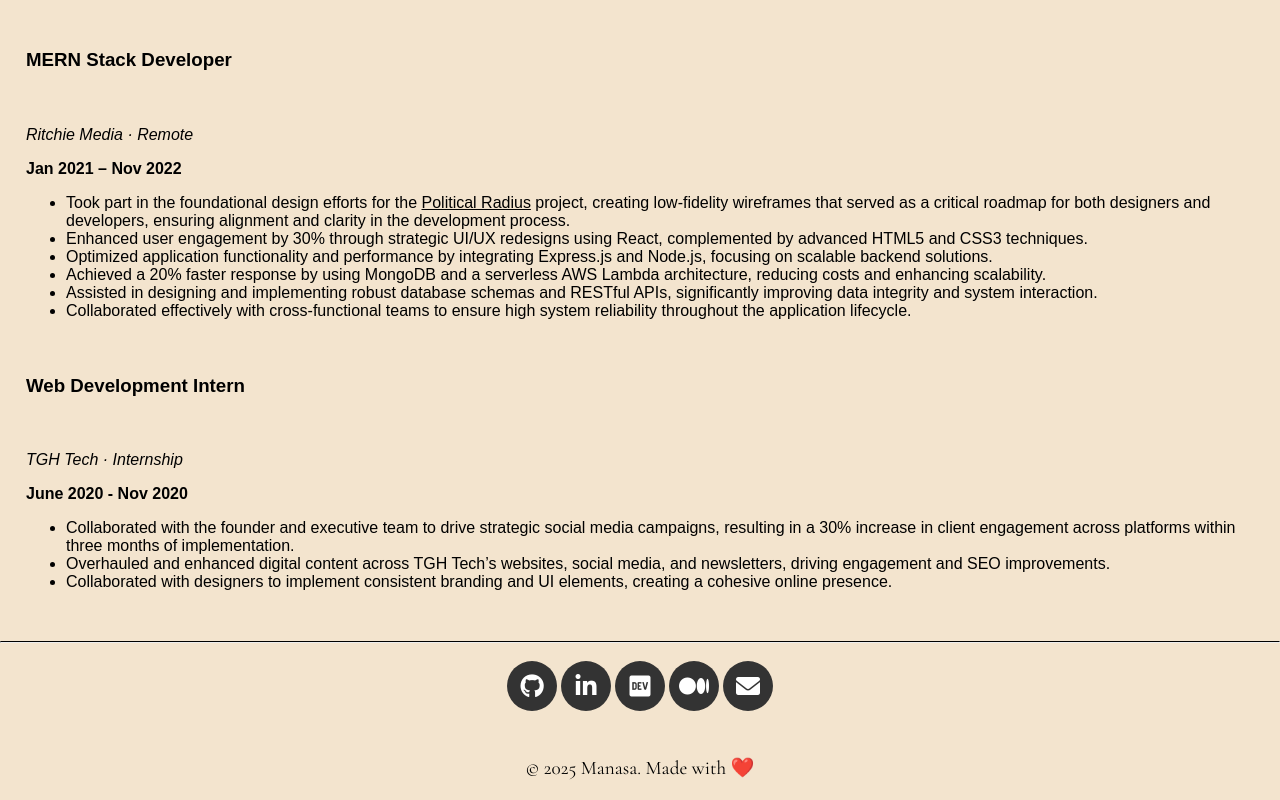
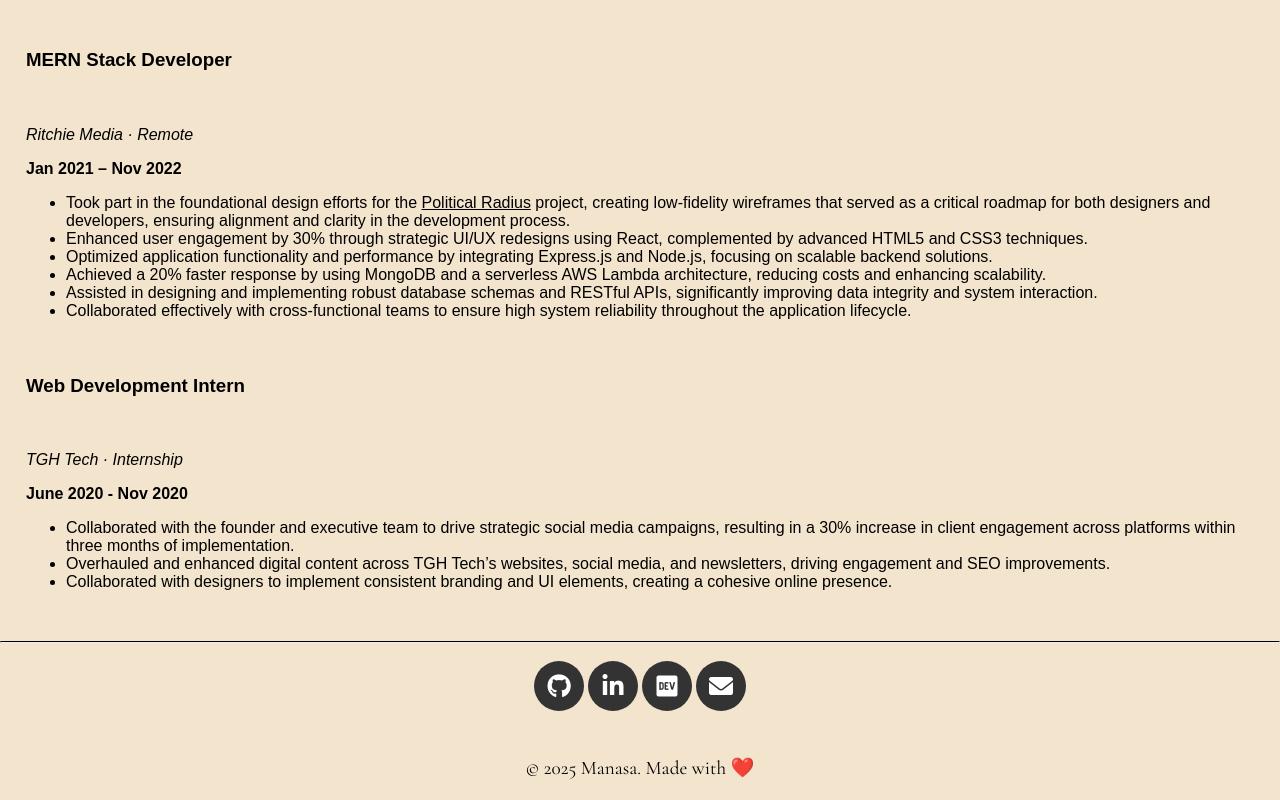
Before and after one commit to manasajayasri/manasajayasri.github.io, a plain HTML site: page index.html in a window 1280 px wide. Shown: the part 3970-4770 px from the top of the page. Drawn offline with nearby package versions, Linux system fonts and the light colour scheme.

Commit message:
test commit, minor changes

```diff
--- a/index.html
+++ b/index.html
@@ -456,14 +456,7 @@
           >
             <i class="fa-brands fa-dev"></i><span>Dev.to</span>
           </a>
-          <a
-            class="tooltip"
-            href="https://manasajayasri.medium.com/"
-            data-title="Dev.to"
-            target="_blank"
-          >
-            <i class="fa-brands fa-medium"></i><span>Medium</span>
-          </a>
+
           <a
             class="tooltip"
             href="mailto:tmanasa249@gmail.com"
```
